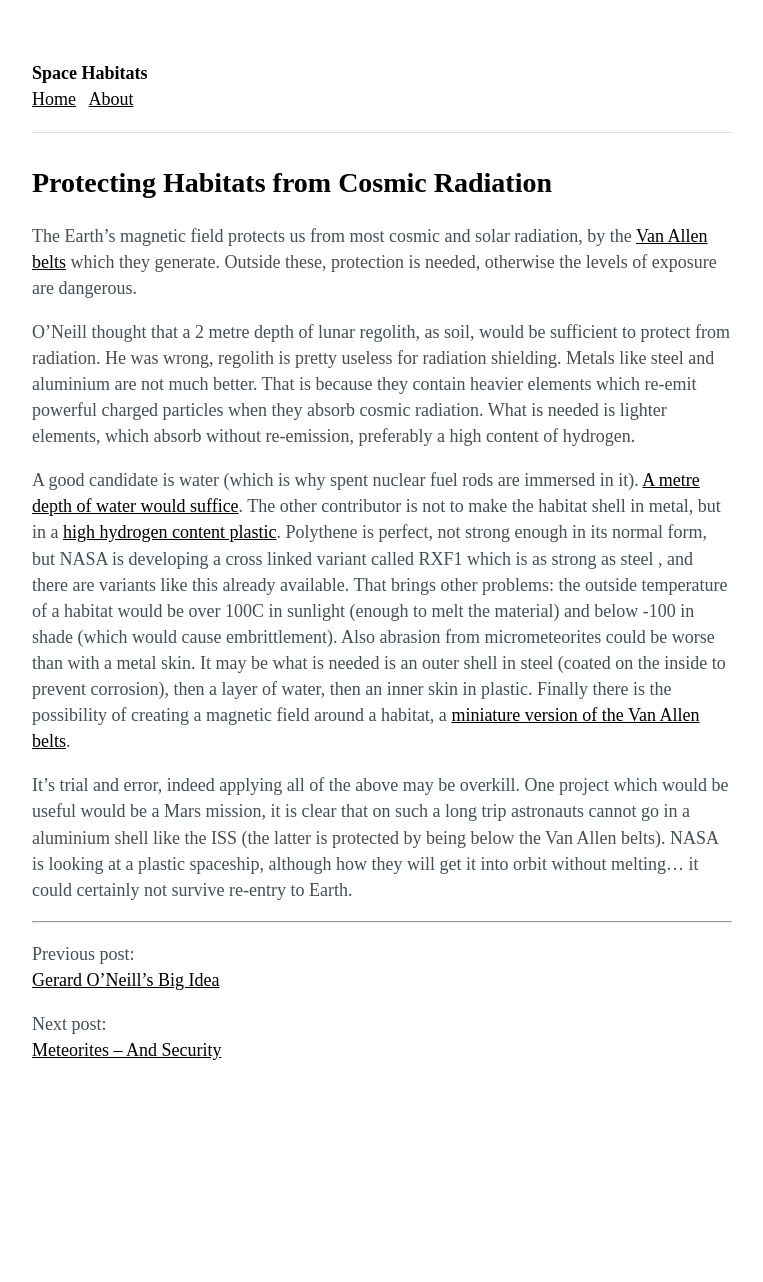
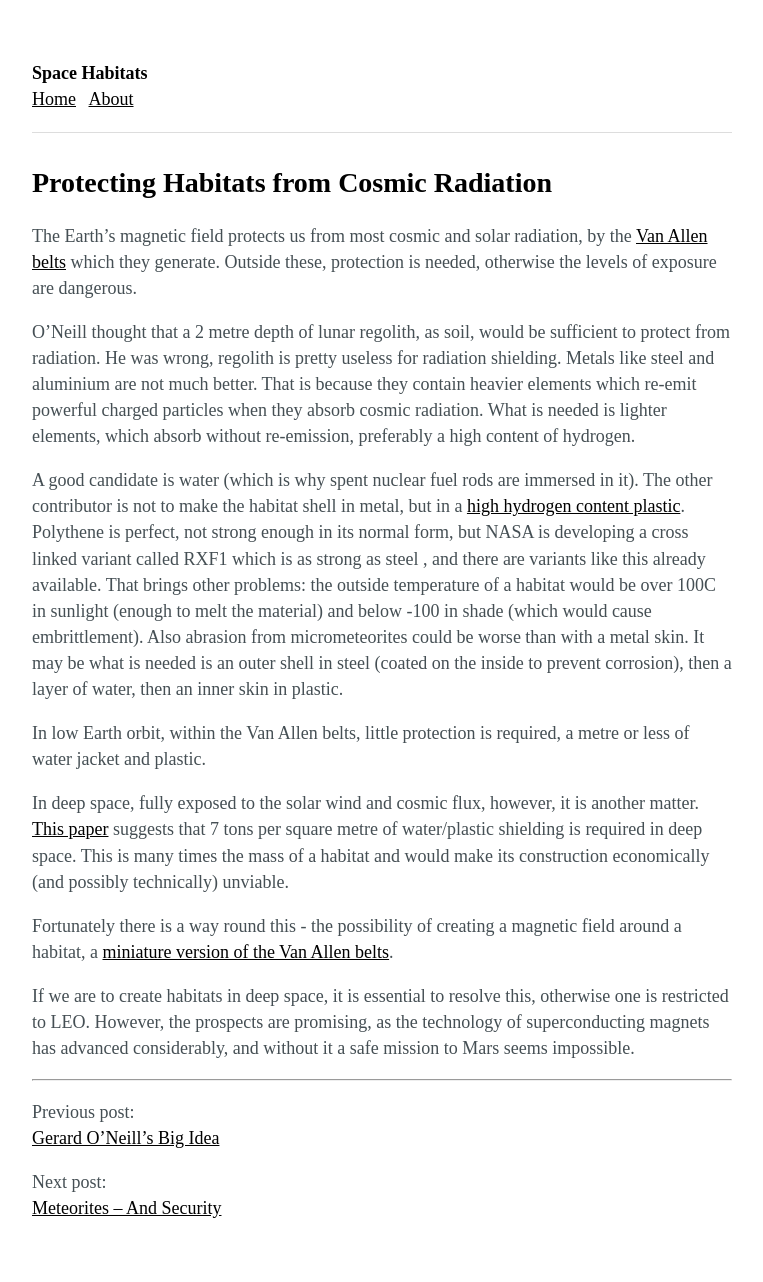
Before and after one commit to ffub/space-habitats, a Jekyll site: the page built from _posts/2016-05-21-protecting-habitats-from-cosmic.markdown, in a window 1280 px wide. Shown: the whole page, without its empty margins (258-1021 px from the left). Built offline with Jekyll 4.4.1, drawn with Linux system fonts in a browser that asks for light colours; before the commit the page ends 1123 px from its top, so only the background shows below that.

Commit message:
Updated Alternatives To Rockets Skyhooks and 1 other file

```diff
--- a/_posts/2016-05-14-alternatives-to-rockets-skyhooks.markdown
+++ b/_posts/2016-05-14-alternatives-to-rockets-skyhooks.markdown
@@ -3,7 +3,7 @@ title: 'Alternatives to Rockets: Skyhooks'
 date: 2016-05-14 18:51:00 +01:00
 ---
 
-Things get much easier if a space elevator cable does not reach the ground, then it can be constructed with current materials. This is the Skyhook concept. A supersonic vehicle (wholly or partly air breathing) would connect with a tether hanging down from a satellite  (connecting at a speed of Mach 10 or higher? It's relative velocity that matters, and in flight refuelling at high speed is well proven).
+Things get much easier if a space elevator cable does not reach the ground, then it can be constructed with current materials. This is the [Skyhook](https://en.wikipedia.org/wiki/Skyhook_(structure)) concept. A supersonic vehicle (wholly or partly air breathing) would connect with a tether hanging down from a satellite  (connecting at a speed of Mach 10 or higher? It's relative velocity that matters, and in flight refuelling at high speed is well proven).
 
 The two options are a fixed tether ( basically, a short space elevator) along which the space ship would crawl up (how? Linear motors?). The alternative is a rotating tether, which would slingshot the spaceship into orbit, as shown in the diagram below:
 
--- a/_posts/2016-05-21-protecting-habitats-from-cosmic.markdown
+++ b/_posts/2016-05-21-protecting-habitats-from-cosmic.markdown
@@ -1,17 +1,24 @@
 ---
 title: Protecting Habitats from Cosmic Radiation
-date: 2016-05-21 16:11:00.003000000 +01:00
+date: 2016-05-21 16:11:00 +01:00
 ---
 
 The Earth’s magnetic field protects us from most cosmic and solar radiation, by the [Van Allen belts][van-allen-belts] which they generate. Outside these, protection is needed, otherwise the levels of exposure are dangerous.
 
 O’Neill thought that a 2 metre depth of  lunar regolith, as soil, would be sufficient to protect from radiation. He was wrong, regolith  is pretty useless for radiation shielding. Metals like steel and aluminium are not much better. That is because they contain heavier elements which re-emit powerful charged particles when they absorb cosmic radiation. What is needed is lighter elements, which absorb without re-emission, preferably a high content of hydrogen.
 
-A good candidate is water (which is why spent nuclear fuel rods are immersed in it). [A metre depth of water would suffice][depth]. The other contributor is not to make the habitat shell in metal, but in a [high hydrogen content plastic][plastic]. Polythene is perfect,  not strong enough in its normal form, but NASA is developing a cross linked variant called RXF1 which is as strong as steel , and there are variants like this already available.  That brings other problems: the outside temperature of a habitat would be over 100C in sunlight (enough to melt the material) and below -100 in shade (which would cause embrittlement). Also abrasion from micrometeorites could be worse than with a metal skin. It may be what is needed is an outer shell in steel (coated on the inside to prevent corrosion), then a layer of water, then an inner skin in plastic. Finally there is the possibility of creating a magnetic field around  a habitat, a [miniature version of the Van Allen belts][mini-van-allen-belts].
+A good candidate is water (which is why spent nuclear fuel rods are immersed in it). The other contributor is not to make the habitat shell in metal, but in a [high hydrogen content plastic][plastic]. Polythene is perfect,  not strong enough in its normal form, but NASA is developing a cross linked variant called RXF1 which is as strong as steel , and there are variants like this already available.  That brings other problems: the outside temperature of a habitat would be over 100C in sunlight (enough to melt the material) and below -100 in shade (which would cause embrittlement). Also abrasion from micrometeorites could be worse than with a metal skin. It may be what is needed is an outer shell in steel (coated on the inside to prevent corrosion), then a layer of water, then an inner skin in plastic.
 
-It’s trial and error, indeed applying all of the above may be overkill. One project which would be useful would be a Mars mission, it is clear that on such a long trip astronauts cannot go in a aluminium shell like the ISS (the latter is protected by being below the Van Allen belts). NASA is looking at a plastic spaceship, although how they will get it into orbit without melting… it could certainly not survive re-entry to Earth.
+In low Earth orbit, within the Van Allen belts, little protection is required, a metre or less of water jacket and plastic.
+
+In deep space, fully exposed to the solar wind and cosmic flux, however, it is another matter. [This paper](http://space.alglobus.net/papers/RadiationPaper.pdf) suggests that 7 tons per square metre of water/plastic shielding is required in deep space. This is many times the mass of a habitat and would make its construction economically (and possibly technically) unviable.
+
+Fortunately there is a way round this - the possibility of creating a magnetic field around  a habitat, a [miniature version of the Van Allen belts][mini-van-allen-belts].
+
+If we are to create habitats in deep space, it is essential to resolve this, otherwise one is restricted to LEO. However, the prospects are promising, as the technology of superconducting magnets has advanced considerably, and without it a safe mission to Mars seems impossible.
+
 
 [van-allen-belts]: https://en.wikipedia.org/wiki/Van_Allen_radiation_belt
-[depth]: http://space.stackexchange.com/questions/1336/what-thickness-depth-of-water-would-be-required-to-provide-radiation-shielding-i
+
 [plastic]: https://www.theengineer.co.uk/plastic-spaceships/
 [mini-van-allen-belts]: http://www.universetoday.com/108728/can-a-mega-magnetic-field-protect-astronauts-from-radiation/
```
